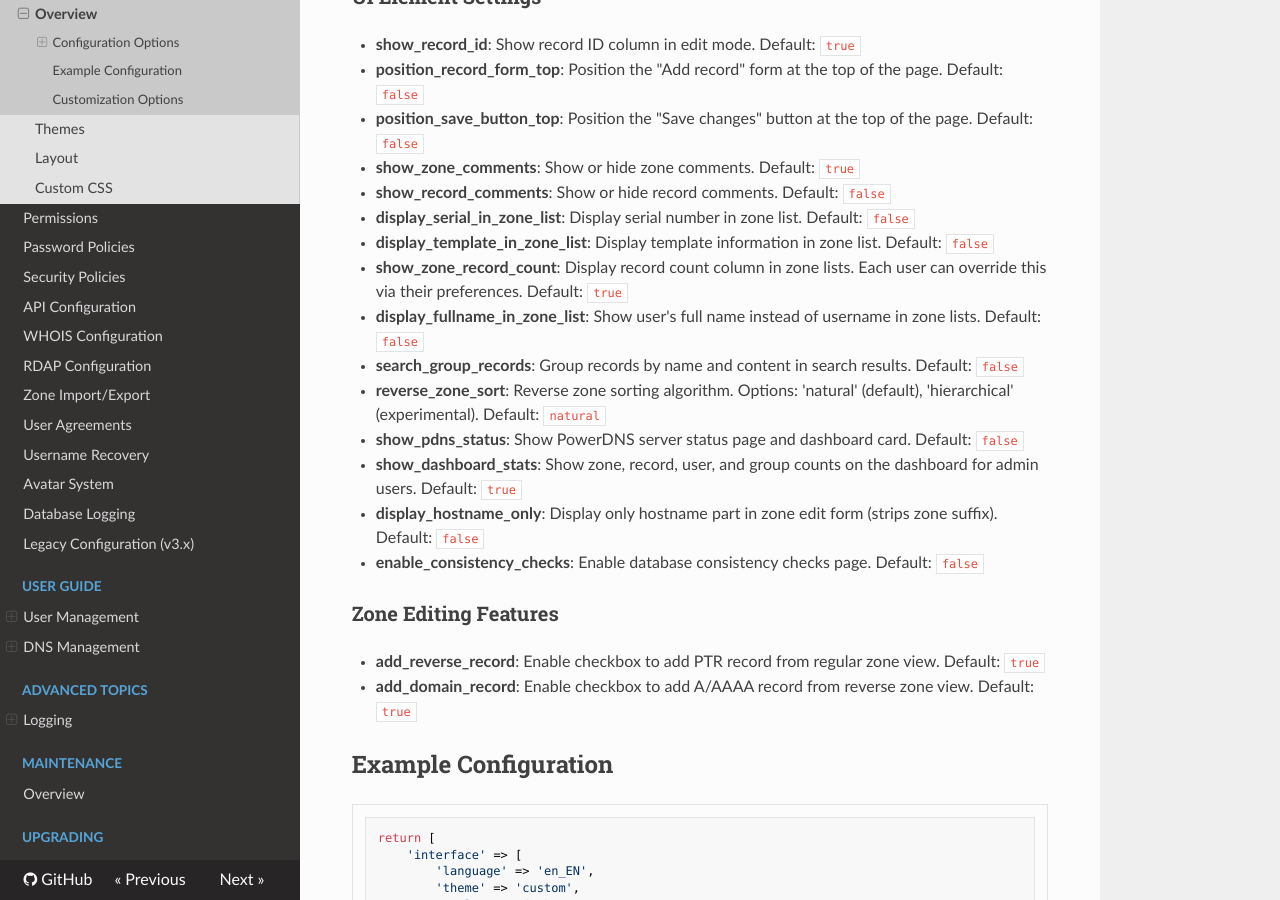
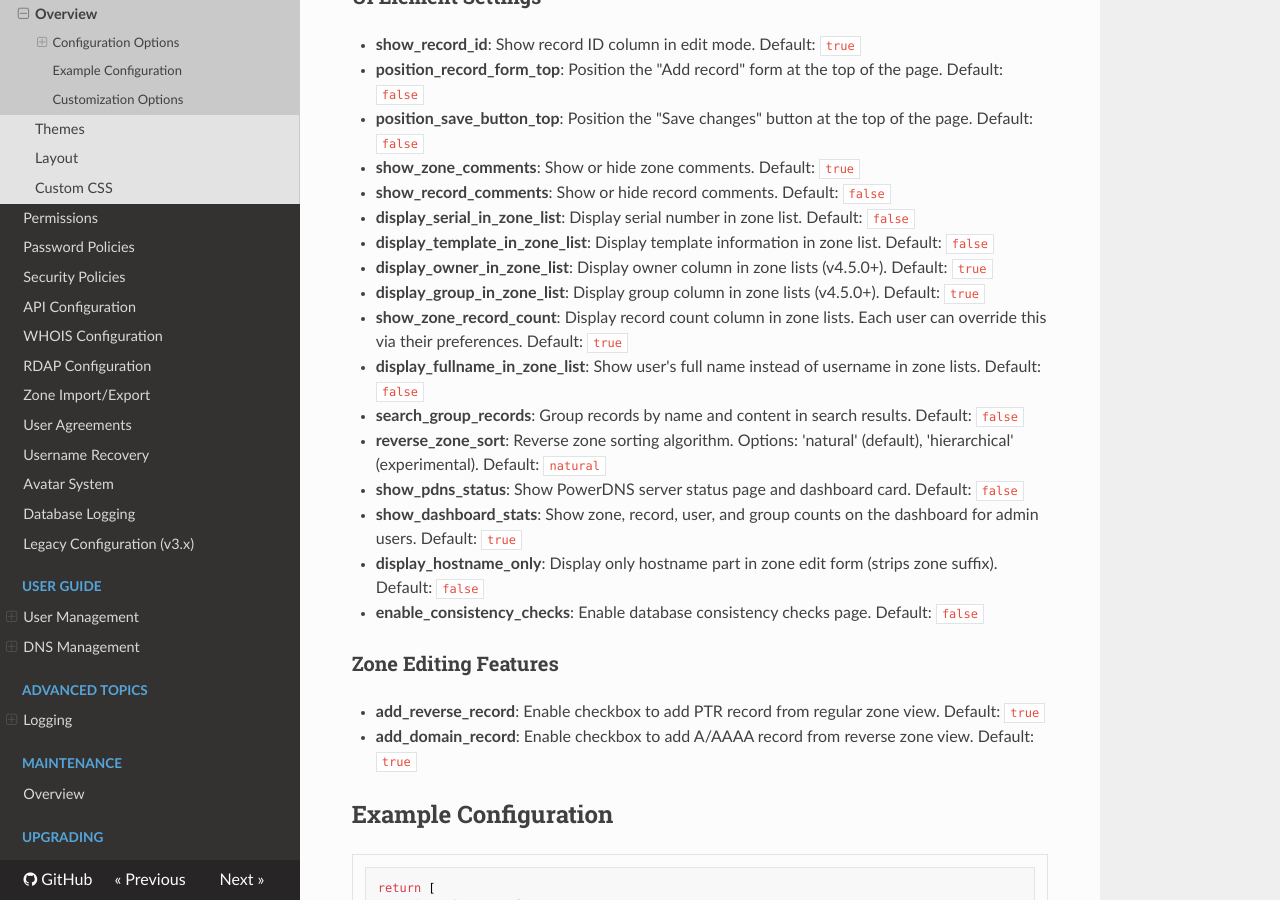
Before and after one commit to poweradmin/poweradmin-docs, an MkDocs documentation site: the page built from docs/configuration/ui/overview.md, in a window 1280 px wide and 900 px high, scrolled down 834 px. Built offline with MkDocs 1.6.1, drawn with Linux system fonts in a browser that asks for light colours; nearby versions of some CDN libraries.

Commit message:
docs(ui): document zone list owner and group column settings (4.5.0)

```diff
--- a/docs/configuration/ui/overview.md
+++ b/docs/configuration/ui/overview.md
@@ -27,6 +27,8 @@ The following settings control the user interface appearance and behavior:
 - **show_record_comments**: Show or hide record comments. Default: `false`
 - **display_serial_in_zone_list**: Display serial number in zone list. Default: `false`
 - **display_template_in_zone_list**: Display template information in zone list. Default: `false`
+- **display_owner_in_zone_list**: Display owner column in zone lists (v4.5.0+). Default: `true`
+- **display_group_in_zone_list**: Display group column in zone lists (v4.5.0+). Default: `true`
 - **show_zone_record_count**: Display record count column in zone lists. Each user can override this via their preferences. Default: `true`
 - **display_fullname_in_zone_list**: Show user's full name instead of username in zone lists. Default: `false`
 - **search_group_records**: Group records by name and content in search results. Default: `false`
```
Also changed, not shown: docs/configuration/ui/layout.md (+2 -0 lines).
